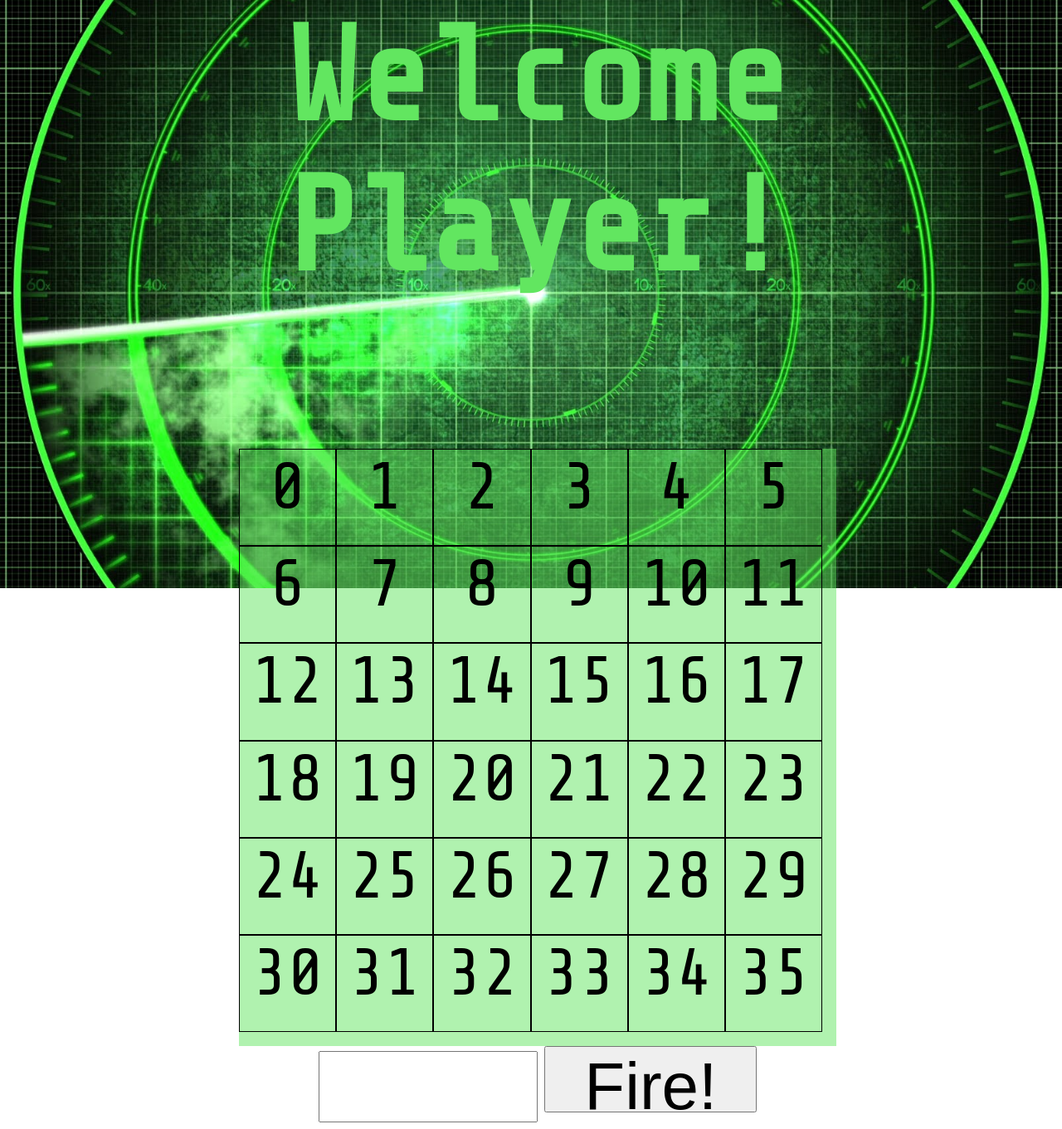
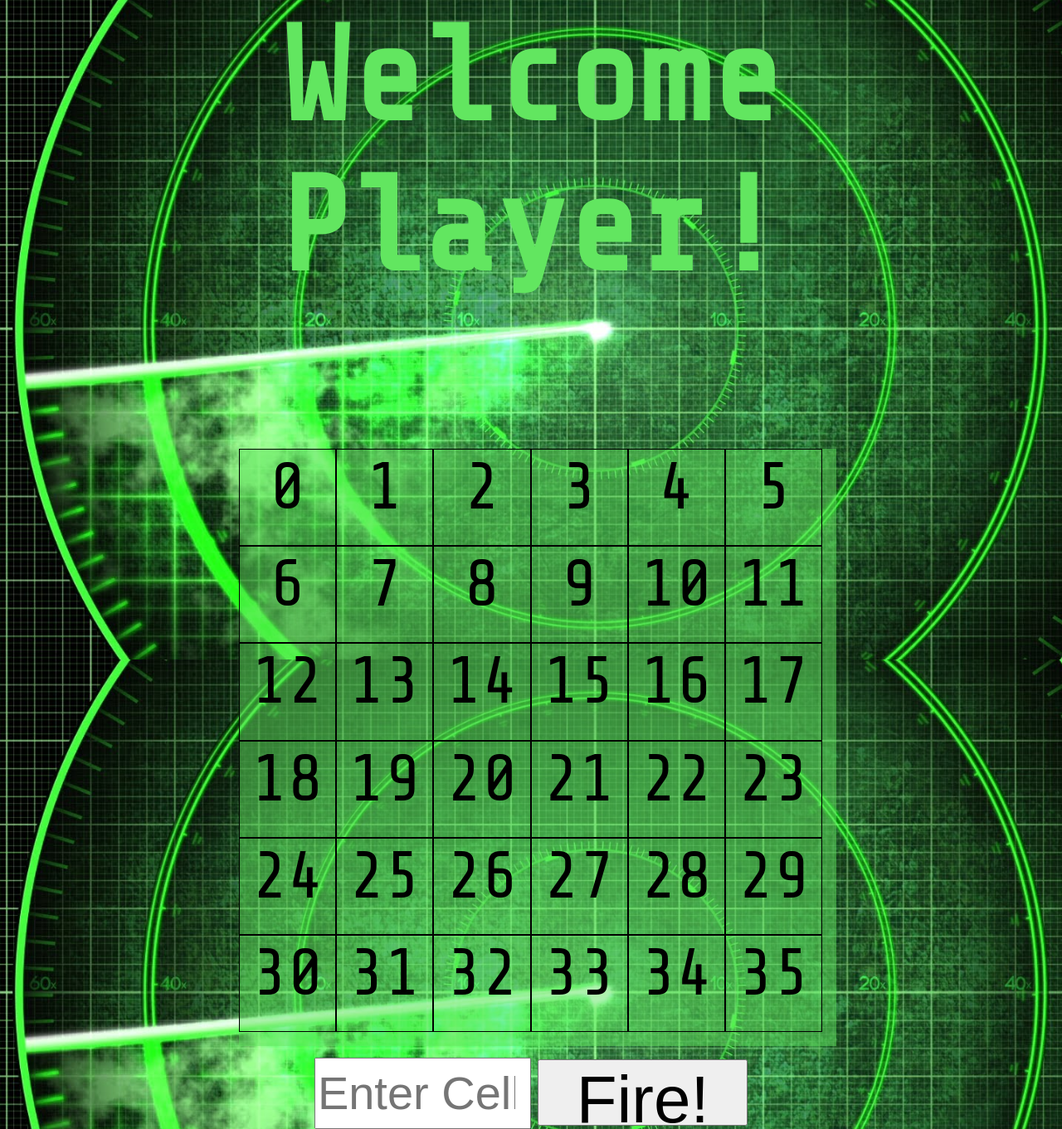
Before and after one commit to joshlw04/battleship, a website: page index.html in a window 1280 px wide. Shown: the part 5-1366 px from the top of the page at 83% size. Drawn offline with nearby package versions, Linux system fonts and the light colour scheme.

Commit message:
add final draft of js and css

```diff
--- a/JS/index.js
+++ b/JS/index.js
@@ -12,12 +12,12 @@ document.getElementById('submit').addEventListener('click', function() {
     console.log('running displayGameOver');
     if (board.cellsInBoard[guess].hasBoat === true) {
       boatHit.setAttribute('class', 'hit cell');
-      boatHit.innerHTML = 'H'; // TODO: why can't I clear the innerHTML of this without it freaking out?
+      boatHit.innerHTML = '&nbsp;';
       document.getElementById('guess-input').value = '';
       document.querySelector('#shots-fired').innerHTML = 'You got a hit!';
     } else {
       boatHit.setAttribute('class', 'miss cell');
-      boatHit.innerHTML = 'M';
+      boatHit.innerHTML = '&nbsp;';
       document.getElementById('guess-input').value = ''; // TODO why can't i say guess here? its the same thing...
       document.querySelector('#shots-fired').innerHTML = 'You missed!';
     }
--- a/index.html
+++ b/index.html
@@ -11,7 +11,7 @@
     <h2 id="shots-fired"></h2>
     <div class="board"></div>
     <div id="message">
-      <input type="number" id="guess-input">
+      <input type="number" id="guess-input" placeholder="Enter Cell Number">
       <input type="submit" id="submit" value="Fire!">
     </div>
     <script src="JS/board.js" type="text/javascript"></script>
--- a/styles.css
+++ b/styles.css
@@ -1,12 +1,14 @@
 body {
+  font-family: 'Share Tech Mono', monospace;
+}
+
+html {
   background-image: url(images/radar.jpg);
-  background-repeat: no-repeat;
+  background-repeat: repeat;
   background-size: cover;
   width: 100%;
   height: 100%;
-  font-family: 'Share Tech Mono', monospace;
 }
-
 h1 {
   font-size: 10rem;
   color: rgba(98, 230, 96, 1);
@@ -81,18 +83,18 @@ h2 {
 #guess-input {
   width: 20%;
   height: 5rem;
-  /*position: relative;*/
+  position: relative;
   display: inline-block;
   margin: 0 auto;
-  /*left: */
-  font-size: 5rem;
+  font-size: 3.5rem;
 }
 
 #submit {
   width: 20%;
   height: 5rem;
   display: inline-block;
-  /*position: relative;*/
+  position: relative;
   margin: 0 auto;
   font-size: 5rem;
+  top: 1rem;
 }
```
